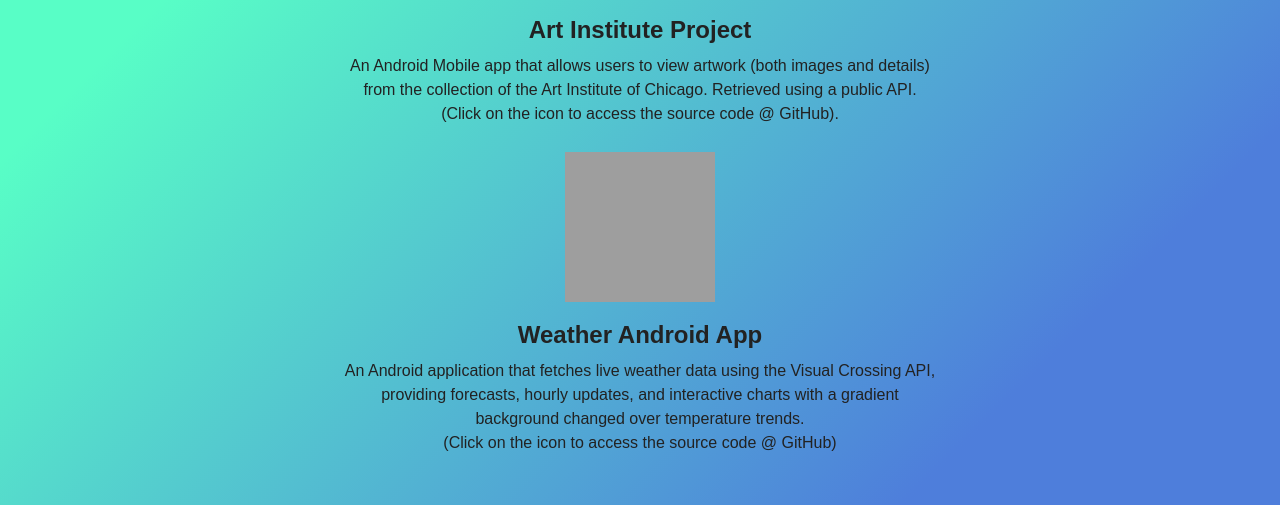
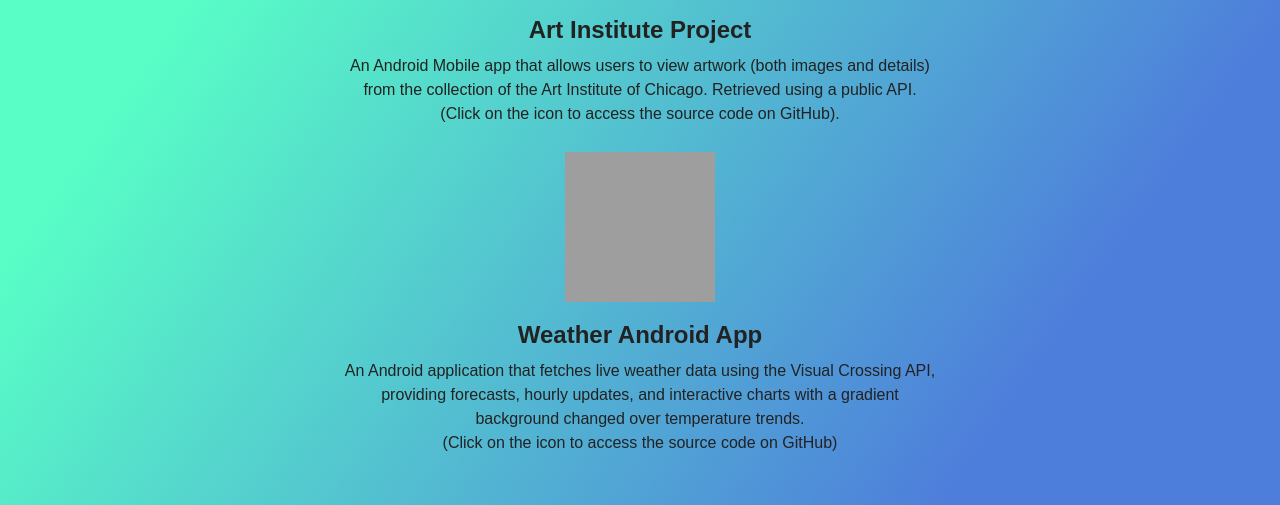
Before and after one commit to ttaluri/Android-Projects-Link, a plain HTML site: page index.html in a window 1280 px wide. Shown: the part 255-760 px from the top of the page. Drawn offline with Linux system fonts and the light colour scheme; grey boxes are pictures that could not be loaded.

Commit message:
Update index.html

```diff
--- a/index.html
+++ b/index.html
@@ -14,7 +14,7 @@
       flex-direction: column;
       align-items: center;
       /*background: linear-gradient(135deg, #89f7fe, #66a6ff);*/ /* #6fcbe9 gradient background */
-      background: linear-gradient(135deg, #58fec6 20%, #4e7edb 80%);
+      background: linear-gradient(125deg, #58fec6 20%, #4e7edb 80%);
       color: #222;
     }
     h1 {
@@ -61,7 +61,7 @@
       <h2>Art Institute Project</h2>
       <p>
         An Android Mobile app that allows users to view artwork (both images and details) from the collection of the Art Institute of Chicago. Retrieved using a public API. <br>
-        (Click on the icon to access the source code @ GitHub).
+        (Click on the icon to access the source code on GitHub).
       </p>
     </div>
   </div>
@@ -76,7 +76,7 @@
       <p>
         An Android application that fetches live weather data using the Visual Crossing API,
         providing forecasts, hourly updates, and interactive charts with a gradient background changed over temperature trends.<br>
-(Click on the icon to access the source code @ GitHub)
+(Click on the icon to access the source code on GitHub)
       </p>
     </div>
   </div>
```
